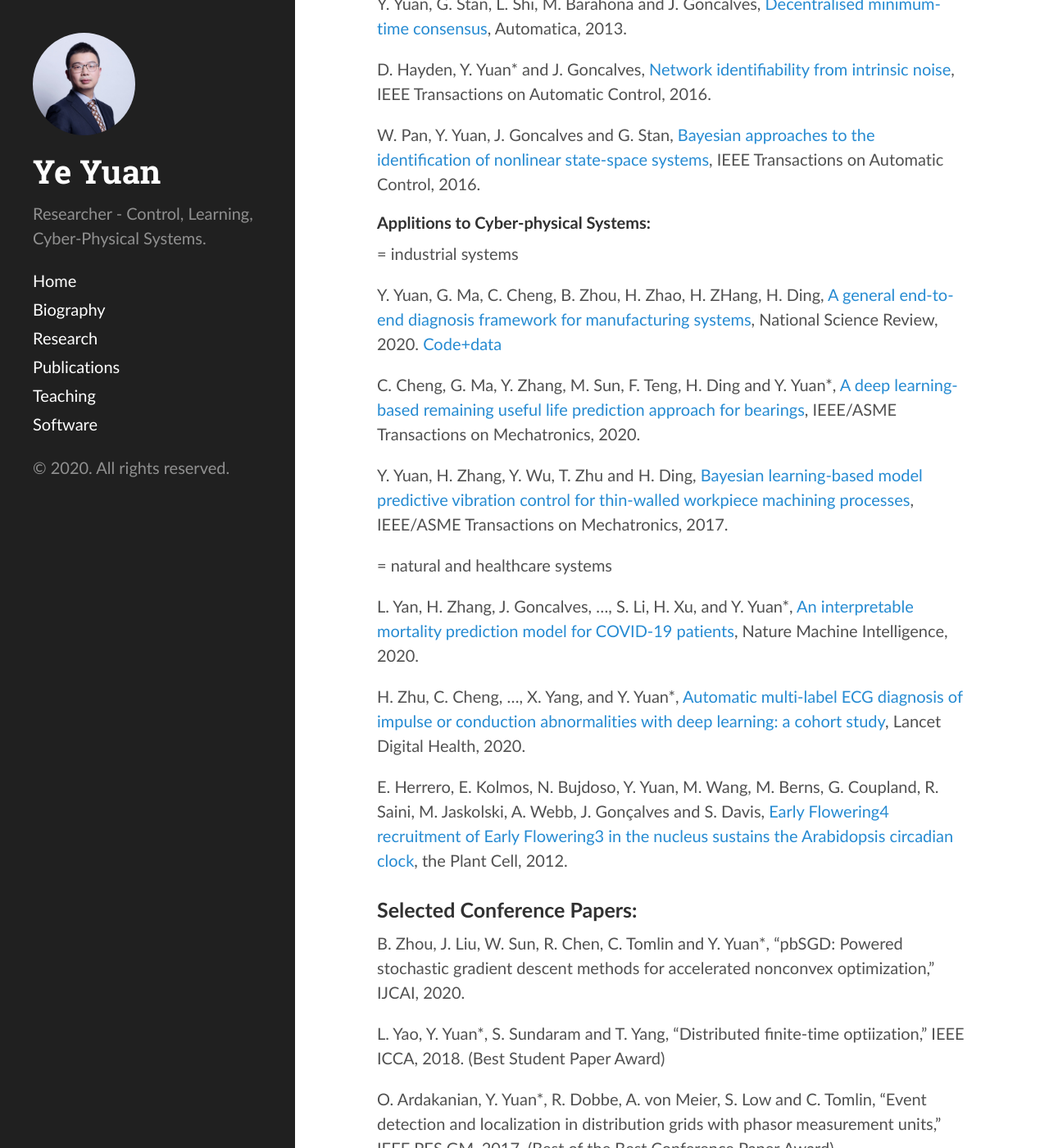
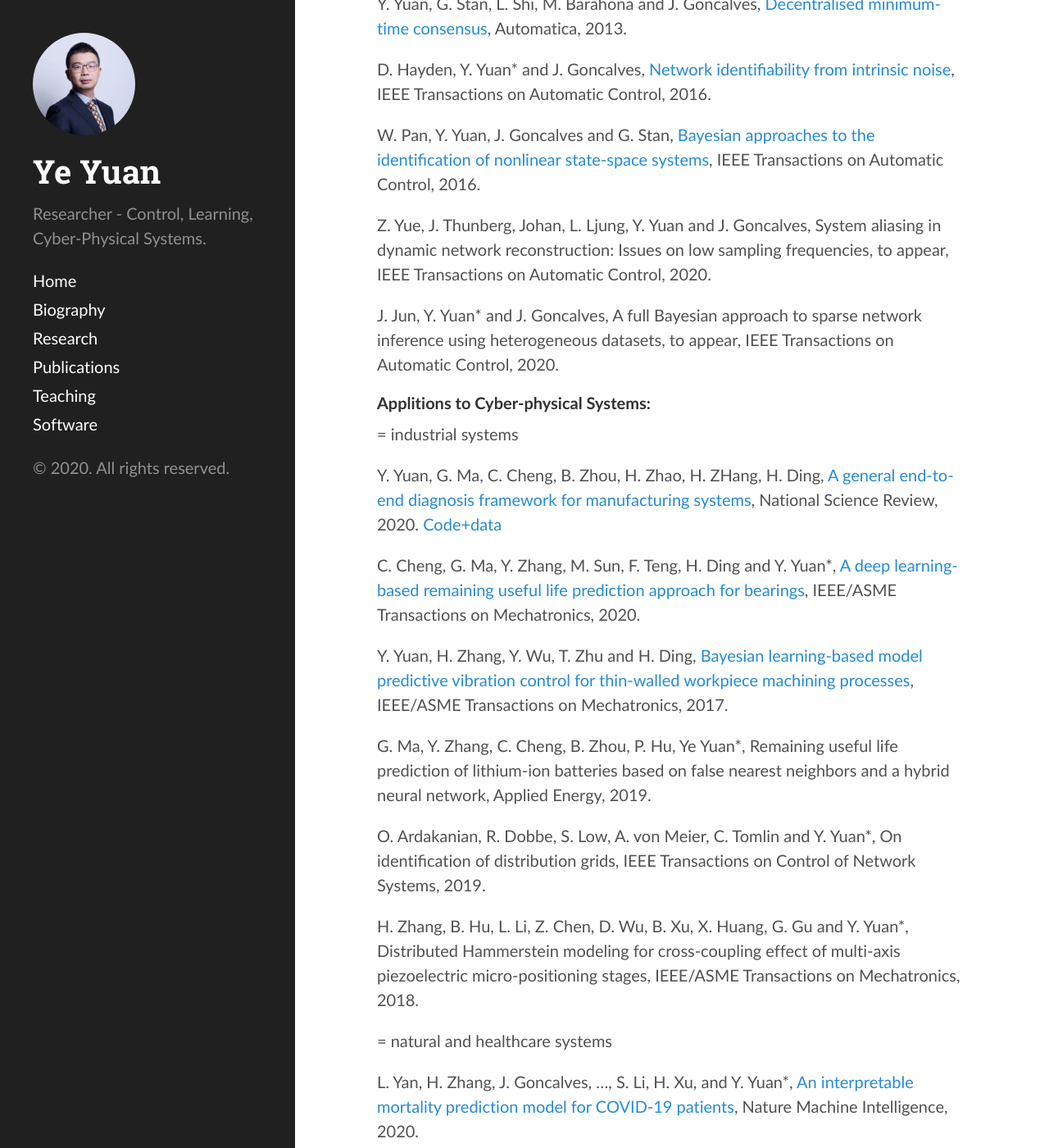
Before and after one commit to yy311/yy311.github.io, a Jekyll site: the page built from publication.md, in a window 1280 px wide and 1400 px high, scrolled down 619 px. Shown: the whole window at 82% size. Built offline with Jekyll 4.4.1, drawn with Linux system fonts in a browser that asks for light colours; some of the changed text lies outside the part shown.

Commit message:
Update publication.md

```diff
--- a/publication.md
+++ b/publication.md
@@ -24,6 +24,9 @@ D. Hayden, Y. Yuan* and J. Goncalves, [Network identifiability from intrinsic no
 
 W. Pan, Y. Yuan, J. Goncalves and G. Stan, [Bayesian approaches to the identification of nonlinear state-space systems](http://arxiv.org/pdf/1408.3549v5.pdf), IEEE Transactions on Automatic Control, 2016.
 
+Z. Yue, J. Thunberg, Johan, L. Ljung, Y. Yuan and J. Goncalves, System aliasing in dynamic network reconstruction: Issues on low sampling frequencies, to appear, IEEE Transactions on Automatic Control, 2020.
+
+J. Jun, Y. Yuan* and J. Goncalves, A full Bayesian approach to sparse network inference using heterogeneous datasets,	to appear, IEEE Transactions on Automatic Control, 2020.
 
 <h4>Applitions to Cyber-physical Systems:</h4>
 
@@ -34,6 +37,12 @@ Y. Yuan, G. Ma, C. Cheng, B. Zhou, H. Zhao, H. ZHang, H. Ding, [A general end-to
 C. Cheng, G. Ma, Y. Zhang, M. Sun, F. Teng, H. Ding and Y. Yuan*, [A deep learning-based remaining useful life prediction approach for bearings](https://ieeexplore.ieee.org/document/8982045), IEEE/ASME Transactions on Mechatronics, 2020.
 
 Y. Yuan, H. Zhang, Y. Wu, T. Zhu and H. Ding, [Bayesian learning-based model predictive vibration control for thin-walled workpiece machining processes](https://ieeexplore.ieee.org/document/7676308), IEEE/ASME Transactions on Mechatronics, 2017.
+
+G. Ma, Y. Zhang, C. Cheng, B. Zhou, P. Hu, Ye Yuan*, Remaining useful life prediction of lithium-ion batteries based on false nearest neighbors and a hybrid neural network, Applied Energy, 2019.
+
+O. Ardakanian, R. Dobbe, S. Low, A. von Meier, C. Tomlin and Y. Yuan*, On identification of distribution grids, IEEE Transactions on Control of Network Systems, 2019.
+
+H. Zhang, B. Hu, L. Li, Z. Chen, D. Wu, B. Xu, X. Huang, G. Gu and Y. Yuan*, Distributed Hammerstein modeling for cross-coupling effect of multi-axis piezoelectric micro-positioning stages, IEEE/ASME Transactions on Mechatronics, 2018.
 
 = natural and healthcare systems
 
@@ -46,7 +55,7 @@ E. Herrero, E. Kolmos, N. Bujdoso, Y. Yuan, M. Wang, M. Berns, G. Coupland, R. S
 
 <h3>Selected Conference Papers:</h3>
 
-B. Zhou, J. Liu, W. Sun, R. Chen, C. Tomlin and Y. Yuan*, "pbSGD: Powered stochastic gradient descent methods for accelerated nonconvex optimization," IJCAI, 2020.
+B. Zhou, J. Liu, W. Sun, R. Chen, C. Tomlin and Y. Yuan*, "[pbSGD: Powered stochastic gradient descent methods for accelerated nonconvex optimization](https://www.ijcai.org/Proceedings/2020/0451.pdf)," IJCAI, 2020.
 
 L. Yao, Y. Yuan*, S. Sundaram and T. Yang, “Distributed finite-time optiization,” IEEE ICCA, 2018. (Best Student Paper Award)
 
```
